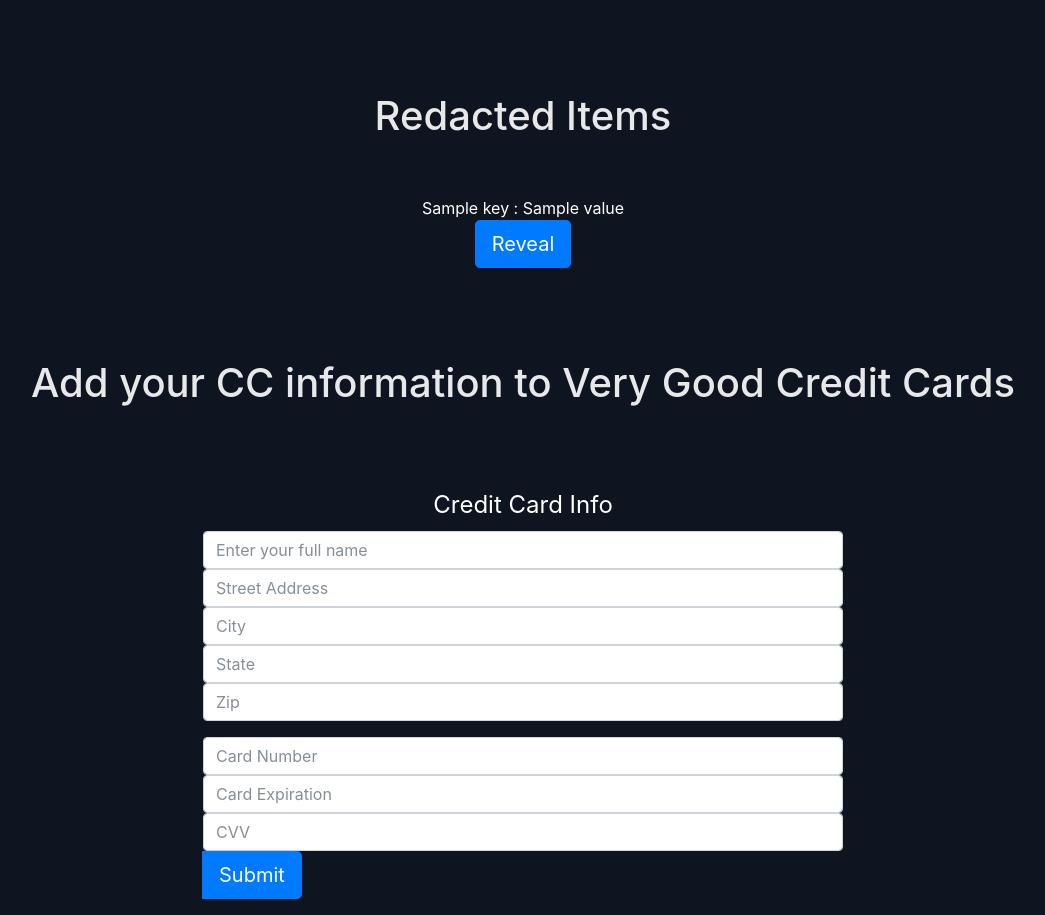
After one commit to gjyoung1974/python_demo, a Python web app: template website_form/templates/show_redacted.html in a window 1280 px wide. The commit adds this page. Shown: the whole page, without its empty margins (117-1162 px from the left). Run offline with Jinja, Linux system fonts and the light colour scheme; the template is opened without the code that fills it: most values are stand-ins (such as "Sample title", 1, 10 or a date in 2020); some libraries are stand-ins or nearby versions.

Commit message:
Website working locally to give enough info for a demo

```diff
--- a/website_form/static/css/styles.css
+++ b/website_form/static/css/styles.css
@@ -19,7 +19,8 @@ h1 {
 }
 
 .form-horizontal {
-  width: 50%
+  width: 50%;
+  margin: 0 auto;
 }
 
 .container-full {
--- a/website_form/templates/index.html
+++ b/website_form/templates/index.html
@@ -31,7 +31,7 @@
   </div>
   <script type="text/javascript">
     document.getElementById("myButton").onclick = function () {
-        location.href = "{{url_for('send')}}";
+        location.href = "{{url_for('show_redacted')}}";
     };
 </script>
 
--- /dev/null
+++ b/website_form/templates/show_redacted.html
@@ -0,0 +1,25 @@
+{% extends "layout.html" %}
+{% block body %}
+    <div class="container-full">
+        <div class="row">
+            <div class="col-lg-12 text-center v-center">
+                <h1>Redacted Items</h1>
+                <br />
+                <br />
+                <div class="col-lg-12">
+                  <ul class="list-group">
+                    {% for key, value in data.items() %}
+                      <li>{{key}} : {{value}} </li>
+                    {% endfor %}
+                  </ul>
+                </div>
+                  <form action="/revealed_data" method="post">
+                    <input type="hidden" name ="data" value="{{data}}">
+                    <button class = "btn btn-lg btn-primary" type="submit">Reveal </button>
+                  </form>
+                </div>
+            </div>
+        </div>
+    </div>
+    {% include 'index.html' without context %}
+{% endblock %}
```
Also changed, not shown: website_form/app.py (+26 -16 lines), website_form/templates/revealed_data.html (renamed from website_form/templates/success.html, +7 -3 lines), 1 other file.
